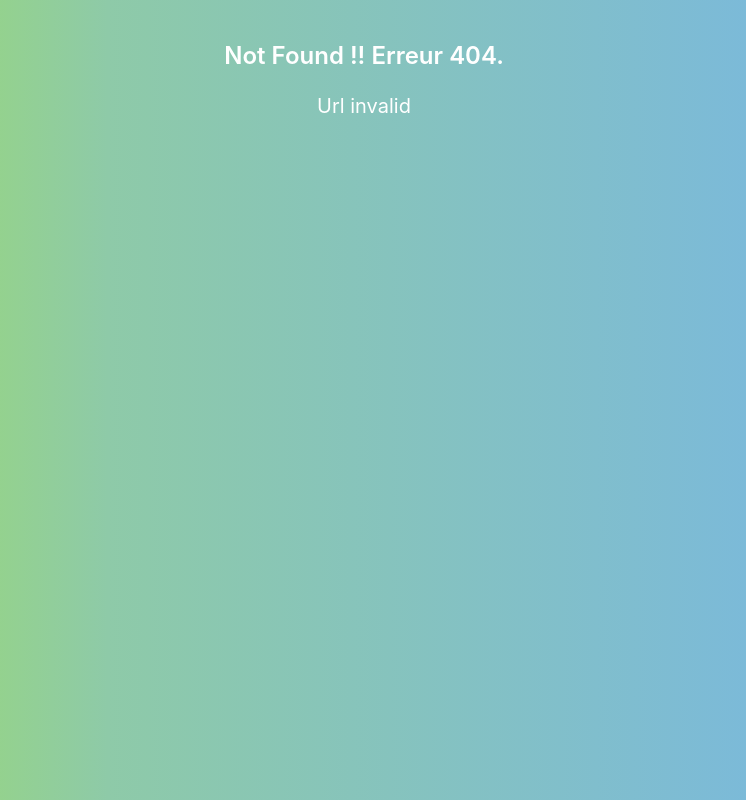
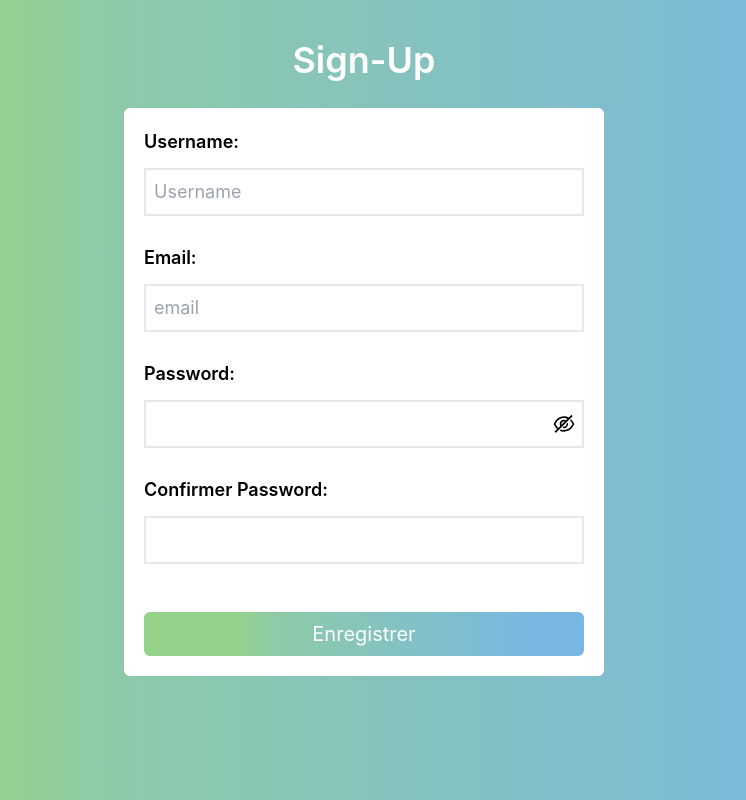
Before and after one commit to gireslaragon/Bigoodee, a React (Create React App) app: page /signup in a window 1280 px wide. Before the commit this address had no page. Shown: the whole page, without its empty margins (276-1022 px from the left). Built offline with nearby package versions, Linux system fonts and the light colour scheme.

Commit message:
commit vingt-huit

```diff
--- a/src/App.js
+++ b/src/App.js
@@ -18,7 +18,7 @@ import { BrowserRouter, Route, Routes} from 'react-router-dom';
 //import { HashLink } from 'react-router-hash-link';
 //import Logo from "./images/LogoCouleur.png";
 import Dashboard from "./components/Dashboard";
-//import Signup from "./components/Signup";
+import Signup from "./components/Signup";
 import Login from "./components/Login";
 import Notfound from "./components/Notfound";
 
@@ -42,7 +42,7 @@ function App() {
           <Routes>
               <Route index path="/" element={<Menu />} />
               <Route strict path='/apropos'  element={<Apropos />}/>
-              {/*<Route strict path='/signup'  element={<Signup />}/>*/}
+              <Route strict path='/signup'  element={<Signup />}/>
               <Route strict path='/login'  element={<Login />}/>
               <Route strict path='/dashboard'  element={<Dashboard />}/>
               <Route path='*'  element={<Notfound />}/>
```
Also changed, not shown: 1 other file (tests, documents, lock files or other folders).
